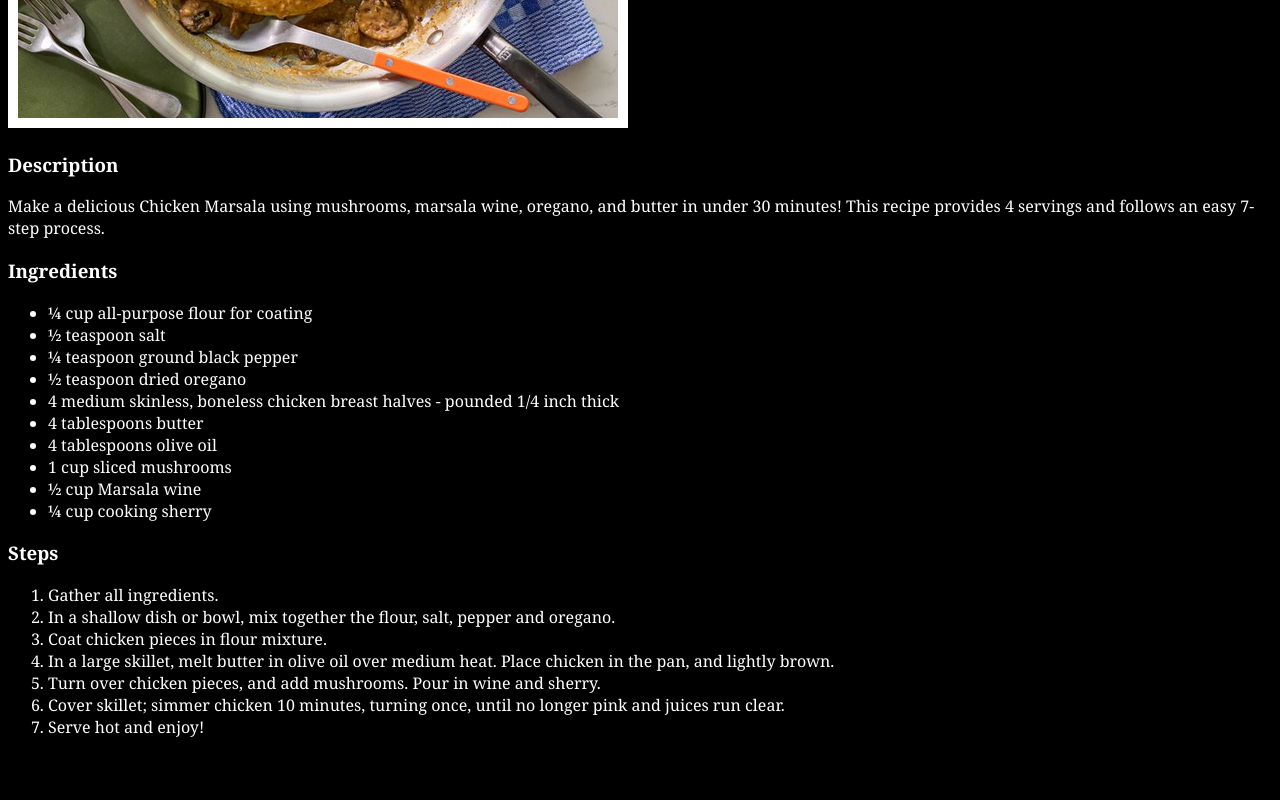
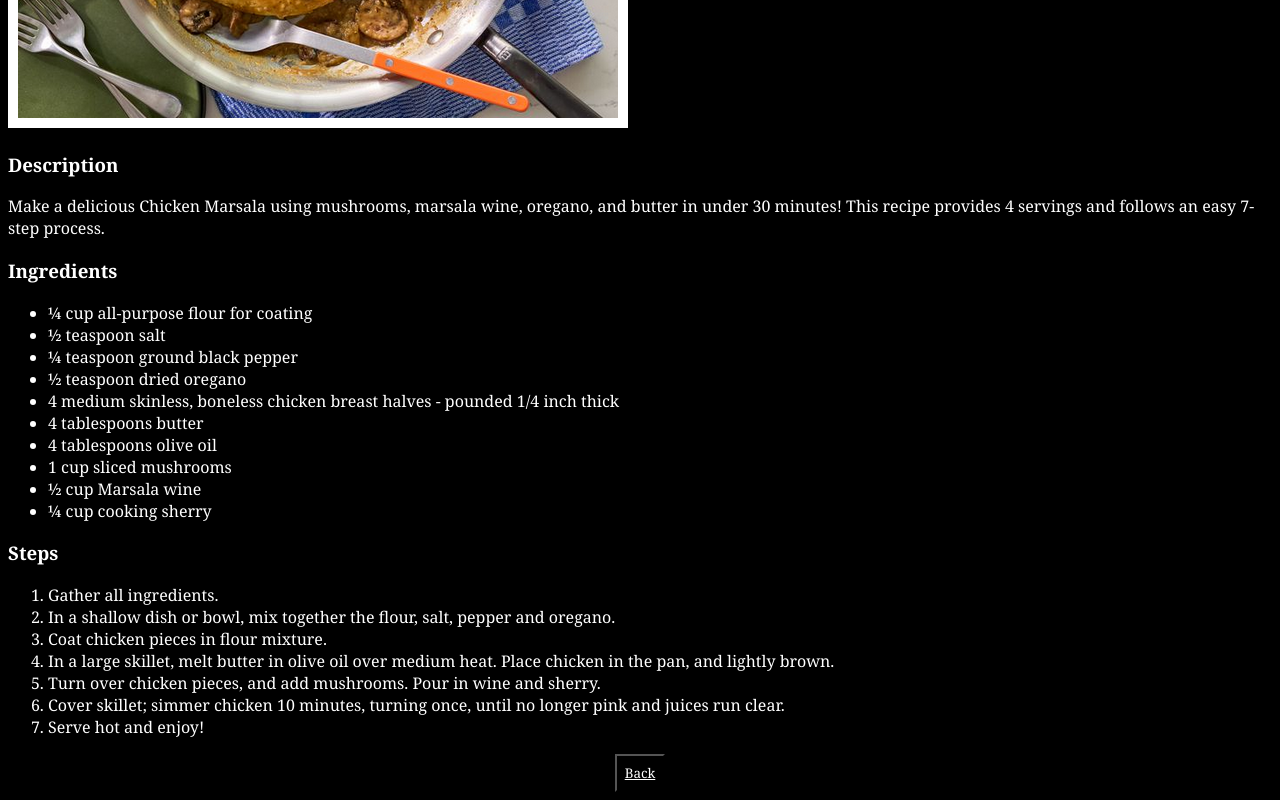
Before and after one commit to dev909-boop/odin-recipes, a plain HTML site: page recipes/chicken-marsala.html in a window 1280 px wide. Shown: the part 458-1258 px from the top of the page. Before the commit the page ends 1212 px from the top, so only its background shows below. Drawn offline with Linux system fonts and the light colour scheme.

Commit message:
Add back button to recipe pages
Added a back button at the bottom of each recipe page that links back to the homepage.

```diff
--- a/recipes/chicken-marsala.html
+++ b/recipes/chicken-marsala.html
@@ -43,5 +43,6 @@
         <li>Cover skillet; simmer chicken 10 minutes, turning once, until no longer pink and juices run clear.</li>
         <li>Serve hot and enjoy!</li>
     </ol>
+    <button type="button" class="back-button"><a href="../index.html">Back</a></button>
 </body>
 </html>
--- a/style.css
+++ b/style.css
@@ -24,3 +24,9 @@ ul {
 .add-emphasis {
     font-style: italic;
 }
+
+.back-button {
+    display: block;
+    margin: auto;
+    padding: 8px;
+}
```
Also changed, not shown: recipes/margherita-pizza.html (+1 -0 lines), recipes/tortellini-salad.html (+1 -0 lines).
